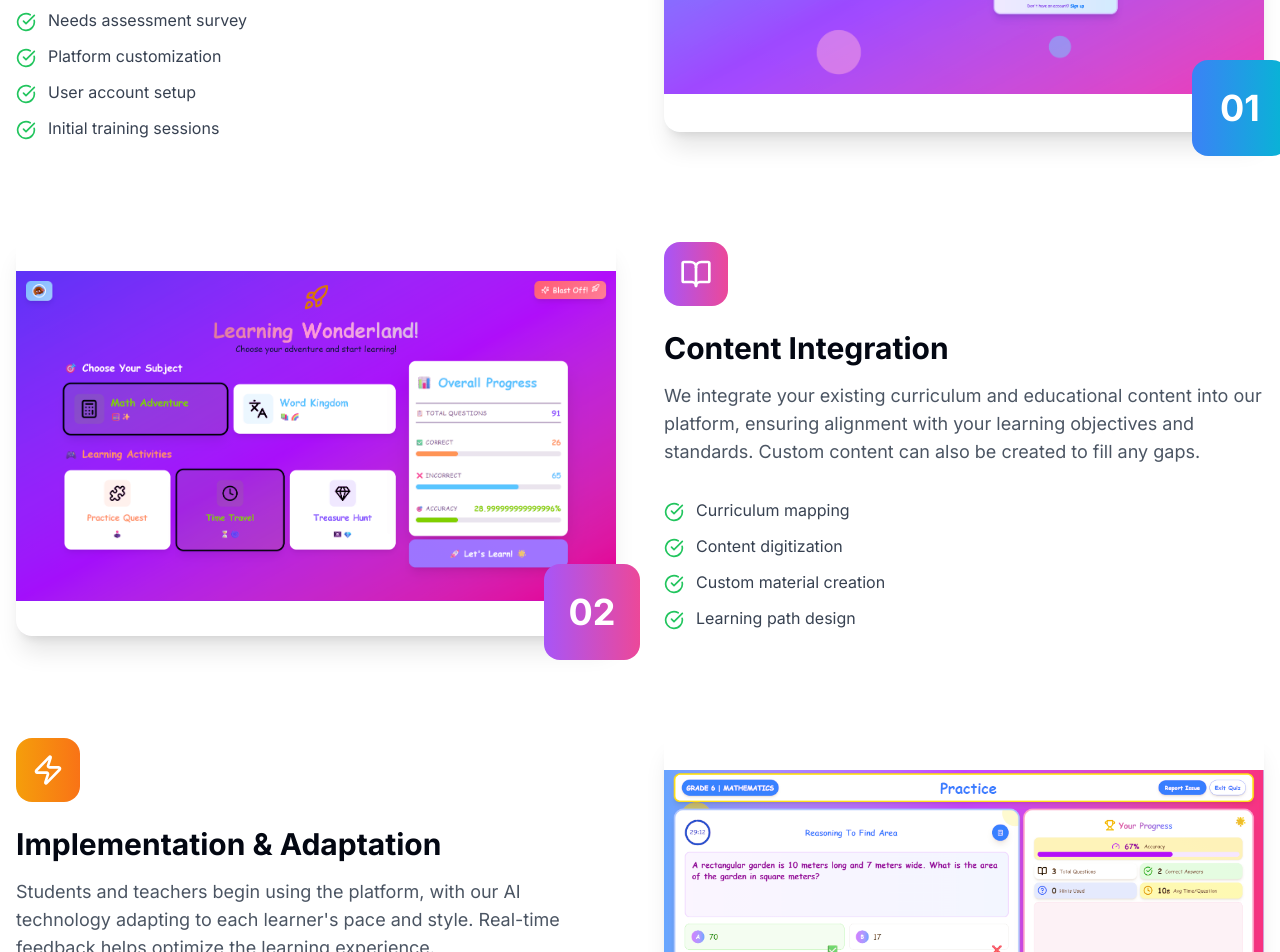
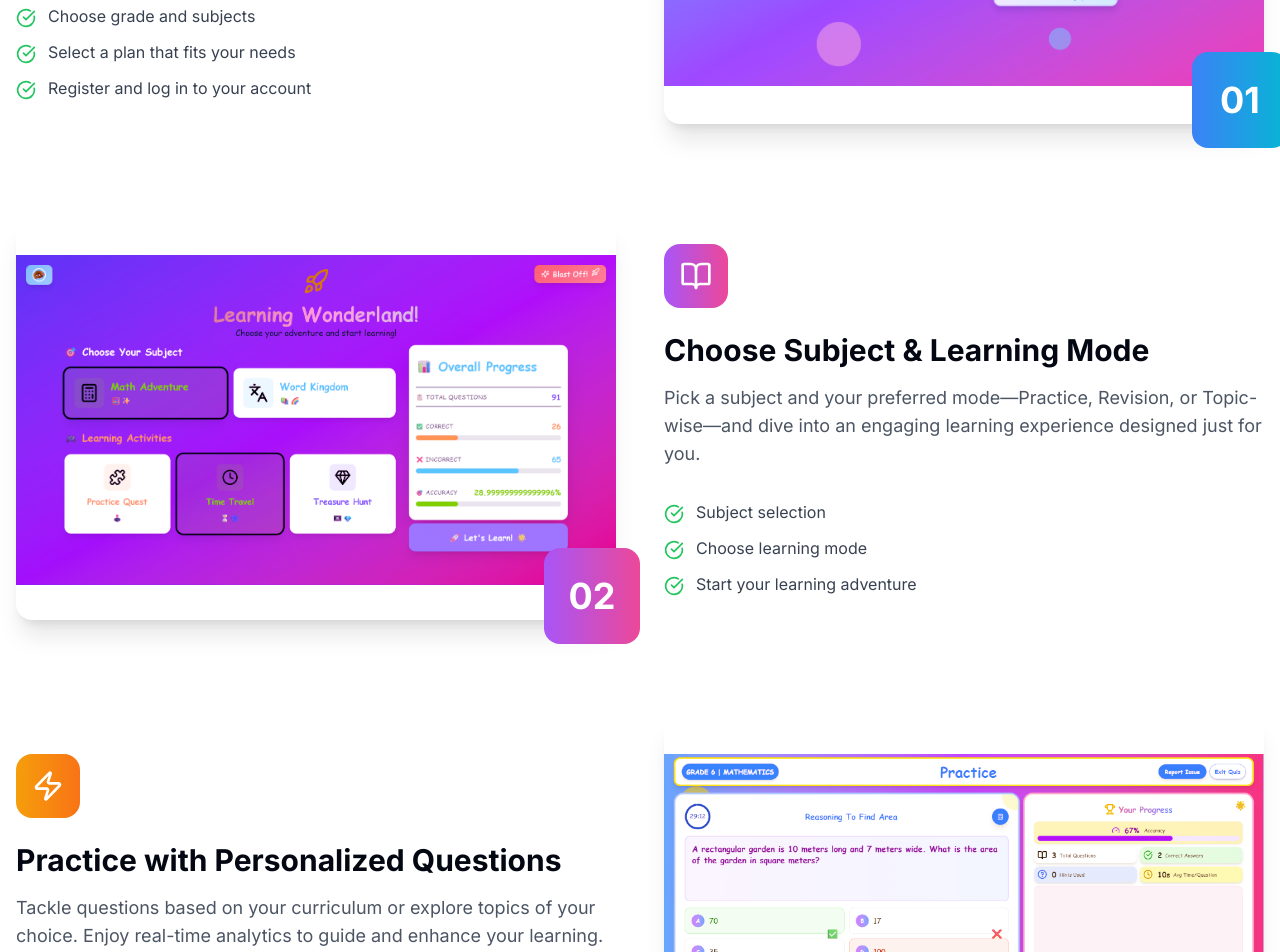
Before and after one commit to gradenext/GradeNext_marketing, a Next.js app: page /how-it-works in a window 1280 px wide. Shown: the part 1340-2292 px from the top of the page. Built offline with nearby package versions, Linux system fonts and the light colour scheme.

Commit message:
content updated

```diff
--- a/src/components/VerticalAccordion.tsx
+++ b/src/components/VerticalAccordion.tsx
@@ -24,7 +24,7 @@ const items = [
       "Continuous progress tracking and improvement",
     ],
     content: {
-      subtitle: "Personalized 1:1 Tutor Support",
+      subtitle: "AI-Powered Adaptive Learning & Real-Time Performance Tracking",
       description:
         "Effective learning requires consistent reinforcement, and Grade Next’s AI-powered smart revision system ensures just that. The platform automatically schedules revisions based on past performance, helping students revisit and strengthen weak concepts. Weekly, 15-day, and monthly revision plans provide structured review sessions, ensuring long-term retention and mastery of topics. If students struggle repeatedly with specific concepts, additional AI-driven practice sessions are introduced to solidify understanding before moving forward.",
       stats: [
@@ -36,7 +36,7 @@ const items = [
   },
   {
     id: 1,
-    title: "Future-Ready Skills",
+    title: "Personalized 1:1 Tutor Support",
     color: "bg-blue-500",
     hoverColor: "group-hover:bg-blue-600",
     textColor: "text-blue-50",
--- a/src/components/footer.tsx
+++ b/src/components/footer.tsx
@@ -7,11 +7,12 @@ import { FiInstagram, FiLinkedin, FiTwitter, FiYoutube } from "react-icons/fi"
 
 const quickLinks = [
   { name: "Home", href: "/" },
+  { name: "About", href: "/about" },
+
   { name: "Services", href: "/services" },
   // { name: "Price Plan", href: "/pricing" },
   { name: "How It Works", href: "/how-it-works" },
   // { name: "Careers", href: "/careers" },
-  { name: "About", href: "/about" },
   { name: "Contact", href: "/contact" },
   // { name: "Products", href: "/products" },
 ]
--- a/src/components/hero-carousel.tsx
+++ b/src/components/hero-carousel.tsx
@@ -38,7 +38,7 @@ const slides = [
     heading: "Building Students Future with Computational Thinking",
     subheading: "Empowering Education with Innovation",
     paragraph:
-      "In collaboration with McGill University experts, Grade Next incorporates cutting-edge educational research to create an engaging and effective learning experience.",
+      "Grade Next uses programming to nurture computational thinking, helping students build problem-solving skills and thrive in a tech-driven world.",
     buttonLink: "/harvard-partnership",
     decorativeElements: "dots",
   },
@@ -52,7 +52,7 @@ export default function HeroCarousel() {
   useEffect(() => {
     const interval = setInterval(() => {
       nextSlide()
-    }, 8000)
+    }, 15000) // Change slide every 15 seconds
 
     return () => clearInterval(interval)
   }, [])
--- a/src/components/how-it-works_comp/process-steps.tsx
+++ b/src/components/how-it-works_comp/process-steps.tsx
@@ -8,61 +8,59 @@ export default function ProcessSteps() {
   const steps = [
     {
       number: "01",
-      title: "Assessment & Onboarding",
+      title: "Register & Log In",
       description:
-        "We begin by understanding your educational needs through a comprehensive assessment. Our team then sets up your customized platform and provides training for administrators, teachers, and students.",
+        "Start by choosing your grade, subjects, and subscription plan. Once registered, log in using your ID and password to access your personalized dashboard.",
       icon: <Users className="w-8 h-8" />,
       color: "from-blue-500 to-cyan-500",
       image:
         "/h1.png",
       features: [
-        "Needs assessment survey",
-        "Platform customization",
-        "User account setup",
-        "Initial training sessions",
+        "Choose grade and subjects",
+        "Select a plan that fits your needs",
+        "Register and log in to your account",
+
       ],
     },
     {
       number: "02",
-      title: "Content Integration",
+      title: "Choose Subject & Learning Mode",
       description:
-        "We integrate your existing curriculum and educational content into our platform, ensuring alignment with your learning objectives and standards. Custom content can also be created to fill any gaps.",
+        "Pick a subject and your preferred mode—Practice, Revision, or Topic-wise—and dive into an engaging learning experience designed just for you.",
       icon: <BookOpen className="w-8 h-8" />,
       color: "from-purple-500 to-pink-500",
      image:
         "/h2.png",
-      features: ["Curriculum mapping", "Content digitization", "Custom material creation", "Learning path design"],
+      features: ["Subject selection", "Choose learning mode", "Start your learning adventure"],
     },
     {
       number: "03",
-      title: "Implementation & Adaptation",
+      title: "Practice with Personalized Questions",
       description:
-        "Students and teachers begin using the platform, with our AI technology adapting to each learner's pace and style. Real-time feedback helps optimize the learning experience.",
+        "Tackle questions based on your curriculum or explore topics of your choice. Enjoy real-time analytics to guide and enhance your learning.",
       icon: <Zap className="w-8 h-8" />,
       color: "from-amber-500 to-orange-500",
    image:
         "/h3.png",
       features: [
-        "Personalized learning paths",
-        "Adaptive difficulty adjustment",
-        "Real-time feedback",
-        "Engagement monitoring",
+        "Curriculum-aligned practice",
+        "Optional personalized topics",
+        "Real-time performance tracking",
       ],
     },
     {
       number: "04",
-      title: "Analysis & Optimization",
+      title: "Track Progress with Advanced Reports",
       description:
-        "Our analytics dashboard provides comprehensive insights into student performance and engagement. We continuously optimize the platform based on this data to improve learning outcomes.",
+        "View detailed performance insights in your profile. Use advanced analytics to monitor progress, identify gaps, and celebrate your achievements.",
       icon: <BarChart className="w-8 h-8" />,
       color: "from-emerald-500 to-teal-500",
  image:
         "/h5.png",
       features: [
-        "Performance analytics",
-        "Progress reporting",
-        "Learning gap identification",
-        "Continuous improvement",
+        "Performance dashboard",
+        "Progress tracking",
+        "Learning insights & improvement tips",
       ],
     },
   ]
--- a/src/components/main-navbar.tsx
+++ b/src/components/main-navbar.tsx
@@ -179,12 +179,13 @@ export default function MainNavbar() {
             >
               Student Login
             </Button>
+            <a href="https://docs.google.com/forms/d/e/1FAIpQLSctZP4ocvXbO1RjyySPfQB5_46oHnOLgZhVkx7wFq6r6n7qtQ/viewform" target="_blank">
             <Button
-               onClick={handleTutorOpen}
               className="rounded-full bg-gradient-to-r from-violet-600 to-indigo-600 text-white hover:from-violet-700 hover:to-indigo-700"
             >
               Become a Tutor
             </Button>
+            </a>
           </div>
 
           {/* Mobile Menu Button */}
--- a/src/components/testimonial-carousel.tsx
+++ b/src/components/testimonial-carousel.tsx
@@ -10,104 +10,90 @@ import { useState, useCallback, useEffect } from "react"
 const courses = [
   {
     id: 1,
-    title:"An Unforgettable Learning Journey!",
+    title: "Transformed My Child’s Learning Experience!",
     occ: "PARENT",
     color: "from-blue-400 to-cyan-300",
-    image:
-      "https://images.unsplash.com/photo-1502680390469-be75c86b636f?q=80&w=2070&auto=format&fit=crop&ixlib=rb-4.0.3&ixid=M3wxMjA3fDB8MHxwaG90by1wYWdlfHx8fGVufDB8fHx8fA%3D%3D",
+    image: "https://images.unsplash.com/photo-1502680390469-be75c86b636f",
     instructor: {
-      name:  "Emma Johnson",
-      avatar:
-        "https://images.unsplash.com/photo-1599054802207-91d346adc120?q=80&w=2070&auto=format&fit=crop&ixlib=rb-4.0.3&ixid=M3wxMjA3fDB8MHxwaG90by1wYWdlfHx8fGVufDB8fHx8fA%3D%3D",
-      location: "New York, USA",
+      name: "Karen Miller",
+      avatar: "https://images.unsplash.com/photo-1599054802207-91d346adc120",
+      location: "California, USA",
     },
     icon: Waves,
-    description:"This platform helped me stay on track with my studies. The structured lessons and interactive exercises made learning so much more enjoyable!"
+    description: "GradeNext made learning structured and fun for my son. The real-time feedback and interactive lessons have completely changed how he studies!"
   },
   {
     id: 2,
-    title: "Boosted My Confidence!",
+    title: "Just What We Needed!",
     occ: "PARENT",
     color: "from-teal-400 to-emerald-300",
-    image:
-      "https://images.unsplash.com/photo-1455729552865-3658a5d39692?q=80&w=2070&auto=format&fit=crop&ixlib=rb-4.0.3&ixid=M3wxMjA3fDB8MHxwaG90by1wYWdlfHx8fGVufDB8fHx8fA%3D%3D",
+    image: "https://images.unsplash.com/photo-1455729552865-3658a5d39692",
     instructor: {
-      name: "Liam Carter",
-      avatar:
-        "https://images.unsplash.com/photo-1580489944761-15a19d654956?q=80&w=1961&auto=format&fit=crop&ixlib=rb-4.0.3&ixid=M3wxMjA3fDB8MHxwaG90by1wYWdlfHx8fGVufDB8fHx8fA%3D%3D",
-      location: "London, UK",
+      name: "David Thompson",
+      avatar: "https://images.unsplash.com/photo-1580489944761-15a19d654956",
+      location: "Texas, USA",
     },
     icon: Sun,
-    description:"I used to struggle with tough subjects, but the revision-based practice and weekly tests really helped me improve. Now, I feel ready for any challenge!"
+    description: "My daughter used to struggle with math. With GradeNext’s adaptive learning path, she’s not only caught up but is now ahead of her class!"
   },
   {
     id: 3,
-    title: "Learning Made Fun and Easy!",
+    title: "A Great Companion for Self-Learning!",
     occ: "PARENT",
-
-    color: "from-amber-400 to-yellow-300",
-    image:
-      "https://images.unsplash.com/photo-1509914398892-963f53e6e2f1?q=80&w=2070&auto=format&fit=crop&ixlib=rb-4.0.3&ixid=M3wxMjA3fDB8MHxwaG90by1wYWdlfHx8fGVufDB8fHx8fA%3D%3D",
+    color: "from-purple-400 to-indigo-300",
+    image: "https://images.unsplash.com/photo-1505459668311-8dfac7952bf0",
     instructor: {
-      name: "Sophia Martinez",
-      avatar:
-        "https://images.unsplash.com/photo-1566492031773-4f4e44671857?q=80&w=1974&auto=format&fit=crop&ixlib=rb-4.0.3&ixid=M3wxMjA3fDB8MHxwaG90by1wYWdlfHx8fGVufDB8fHx8fA%3D%3D",
-      location: "Sydney, Australia",
+      name: "Satoshi Tanaka",
+      avatar: "https://images.unsplash.com/photo-1487412720507-e7ab37603c6f",
+      location: "Tokyo, Japan",
     },
-    icon: Compass,
-    description:"The step-by-step guidance and engaging activities kept me motivated. I love how I can track my progress and keep improving every day!"
+    icon: Wind,
+    description: "My son enjoys exploring topics on his own now. GradeNext makes learning engaging and builds confidence step by step."
   },
   {
     id: 4,
-    title: "A Game-Changer for My Child!",
+    title: "Perfect Blend of Practice and Fun!",
     occ: "PARENT",
-
-    color: "from-purple-400 to-indigo-300",
-    image:
-      "https://images.unsplash.com/photo-1505459668311-8dfac7952bf0?q=80&w=2070&auto=format&fit=crop&ixlib=rb-4.0.3&ixid=M3wxMjA3fDB8MHxwaG90by1wYWdlfHx8fGVufDB8fHx8fA%3D%3D",
+    color: "from-pink-400 to-rose-300",
+    image: "https://images.unsplash.com/photo-1501949997128-2fdb9f6428f1",
     instructor: {
-      name: "Olivia Brown",
-      avatar:
-        "https://images.unsplash.com/photo-1487412720507-e7ab37603c6f?q=80&w=2071&auto=format&fit=crop&ixlib=rb-4.0.3&ixid=M3wxMjA3fDB8MHxwaG90by1wYWdlfHx8fGVufDB8fHx8fA%3D%3D",
-      location: "Toronto, Canada",
+      name: "Yuki Nakamura",
+      avatar: "https://images.unsplash.com/photo-1607990281513-2c110a25bd8c",
+      location: "Osaka, Japan",
     },
-    icon: Wind,
-    description:"My son struggled with certain subjects, but the personalized practice sessions and tutor support made a huge difference. Now, he's more confident and engaged!"
+    icon: Sun,
+    description: "GradeNext brings learning to life! My daughter now looks forward to study time and loves the fun challenges in every subject."
   },
   {
     id: 5,
-    title: "Finally, a Platform That Works!",
+    title: "Impressive Progress in a Few Weeks!",
     occ: "PARENT",
-    color: "from-pink-400 to-rose-300",
-    image:
-      "https://images.unsplash.com/photo-1501949997128-2fdb9f6428f1?q=80&w=2070&auto=format&fit=crop&ixlib=rb-4.0.3&ixid=M3wxMjA3fDB8MHxwaG90by1wYWdlfHx8fGVufDB8fHx8fA%3D%3D",
+    color: "from-amber-400 to-yellow-300",
+    image: "https://images.unsplash.com/photo-1509914398892-963f53e6e2f1",
     instructor: {
-      name: "James Lee",
-      avatar:
-        "https://images.unsplash.com/photo-1607990281513-2c110a25bd8c?q=80&w=2034&auto=format&fit=crop&ixlib=rb-4.0.3&ixid=M3wxMjA3fDB8MHxwaG90by1wYWdlfHx8fGVufDB8fHx8fA%3D%3D",
-      location: "San Francisco, USA",
+      name: "Laura Bennett",
+      avatar: "https://images.unsplash.com/photo-1566492031773-4f4e44671857",
+      location: "Toronto, Canada",
     },
-    icon: Sun,
-    description:"As a parent, I wanted a learning solution that actually helps my child progress. The adaptive learning and structured revisions are exactly what we needed!"
+    icon: Compass,
+    description: "GradeNext gave my child the right push with customized lessons. I’m thrilled to see how quickly she’s improving."
   },
   {
     id: 6,
-    title: "Improved Results & Independent Learning!",
+    title: "A Modern Solution for Today’s Learners",
     occ: "PARENT",
-
     color: "from-orange-400 to-red-300",
-    image:
-      "https://images.unsplash.com/photo-1513737567531-bc431c8e5e73?q=80&w=1974&auto=format&fit=crop&ixlib=rb-4.0.3&ixid=M3wxMjA3fDB8MHxwaG90by1wYWdlfHx8fGVufDB8fHx8fA%3D%3D",
+    image: "https://images.unsplash.com/photo-1513737567531-bc431c8e5e73",
     instructor: {
-      name: "Ethan Wilson",
-      avatar:
-        "https://images.unsplash.com/photo-1544005313-94ddf0286df2?q=80&w=1976&auto=format&fit=crop&ixlib=rb-4.0.3&ixid=M3wxMjA3fDB8MHxwaG90by1wYWdlfHx8fGVufDB8fHx8fA%3D%3D",
-      location: "Dubai, UAE",
+      name: "Anita Mehra",
+      avatar: "https://images.unsplash.com/photo-1544005313-94ddf0286df2",
+      location: "Mumbai, India",
     },
     icon: Compass,
-    description:"I've seen a major improvement in my daughter's grades since using this platform. She's more disciplined and enjoys learning like never before!"
-  },
-]
+    description: "As a parent, I wanted a platform that supports independent learning. GradeNext exceeded my expectations—it’s intuitive and very effective!"
+  }
+];
+
 
 export default function SurfCarousel() {
   // Fix the emblaApi initialization and button functionality
@@ -215,10 +201,10 @@ export default function SurfCarousel() {
         <div className="text-center mb-16">
           <motion.div initial={{ opacity: 0, y: 20 }} animate={{ opacity: 1, y: 0 }} transition={{ duration: 0.6 }}>
             <h2 className="text-4xl md:text-5xl font-bold mb-4 bg-gradient-to-r from-blue-600 to-teal-500 bg-clip-text text-transparent">
-              Discover Surf Courses
+              Discover Personalized Learning Paths
             </h2>
             <p className="text-slate-600 max-w-2xl mx-auto">
-              From beginners to advanced surfers, find the perfect course to ride the waves with confidence and style.
+              Whether your child is just starting out or looking to advance, explore tailored courses that build skills, boost confidence, and make learning truly engaging.
             </p>
           </motion.div>
         </div>
```
Also changed, not shown: src/components/PricingSection.tsx (+10 -10 lines), src/components/about_comp/team-section.tsx (+12 -12 lines), src/components/services_comp/service-cards.tsx (+4 -4 lines).
